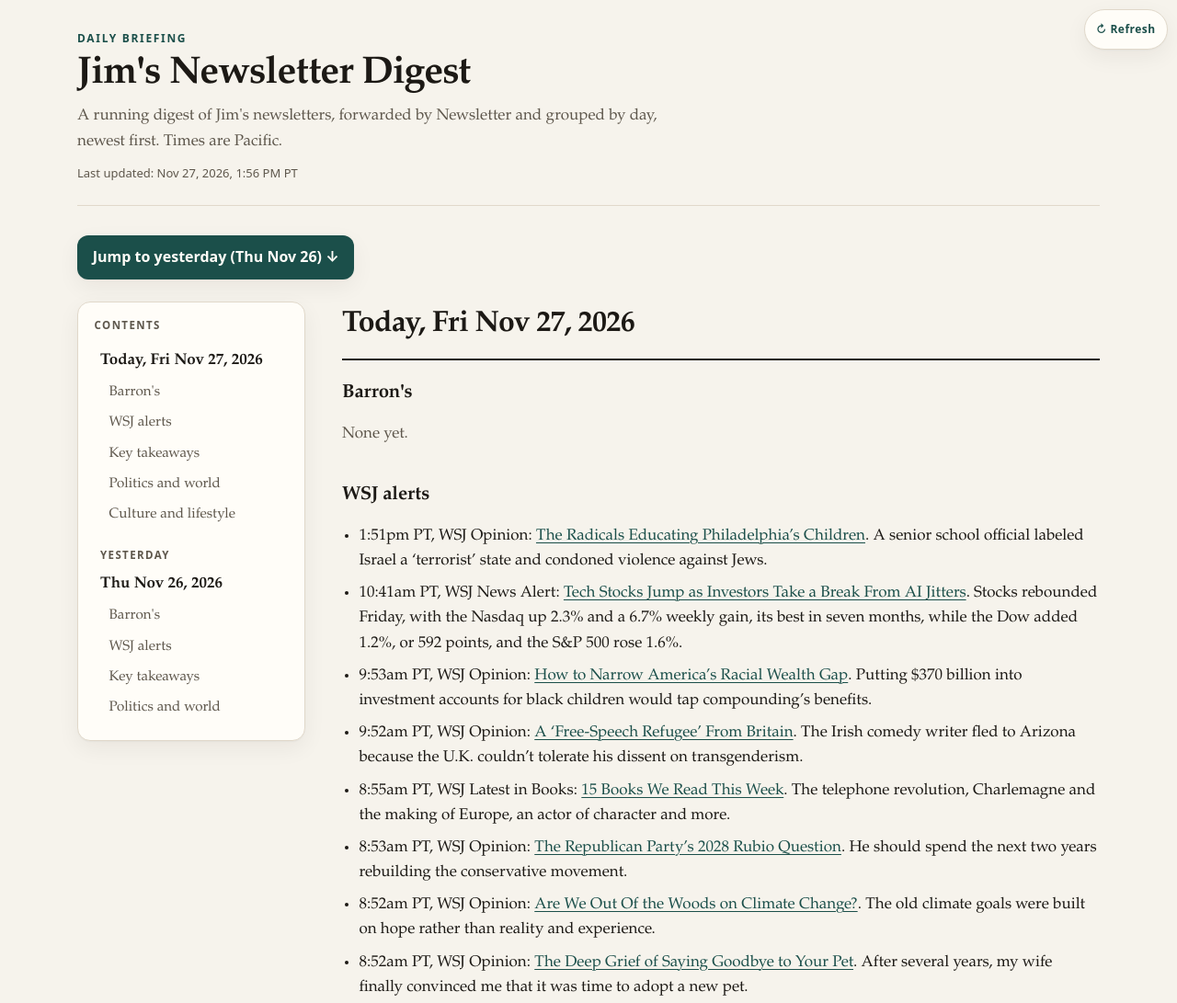
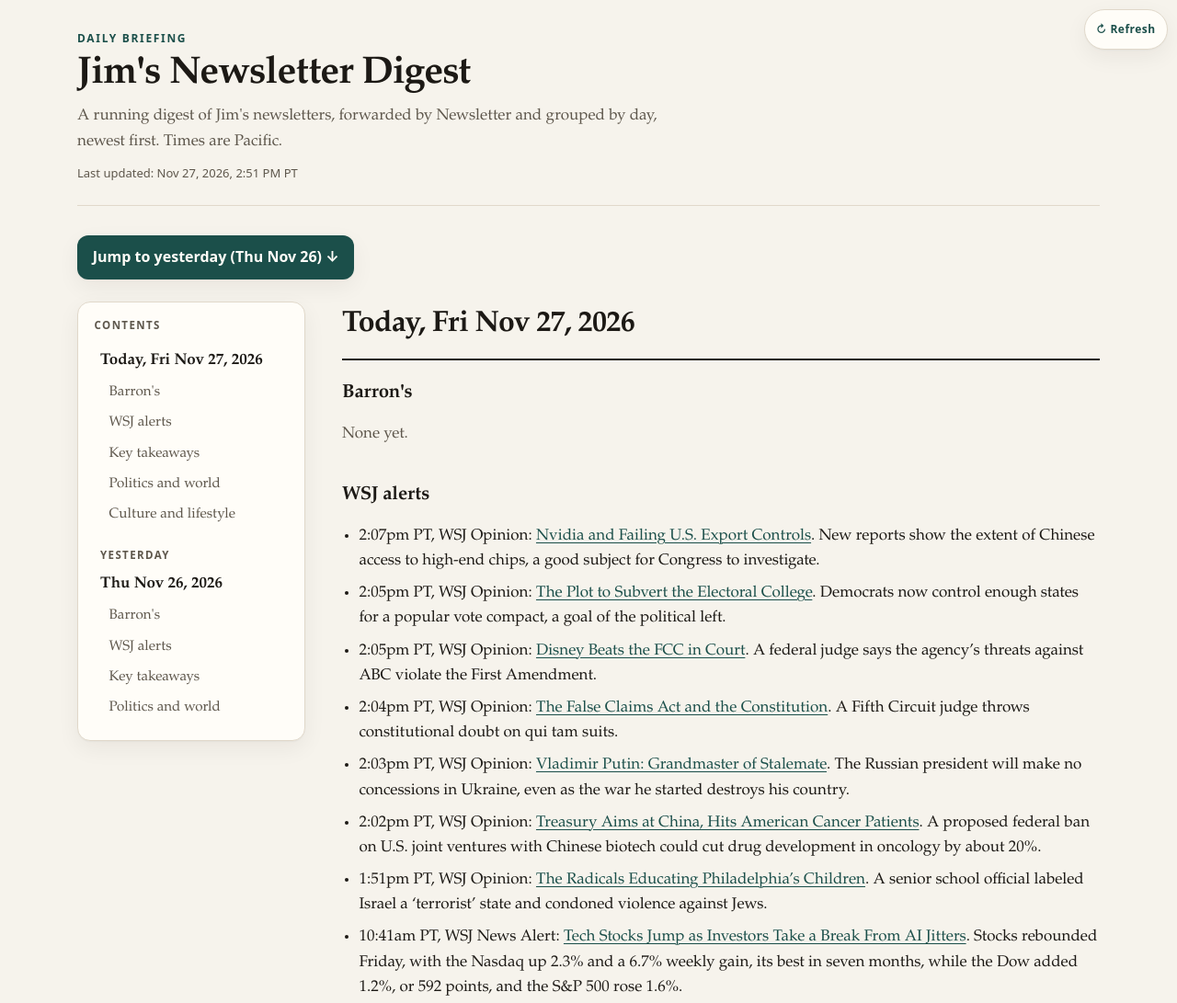
Before and after one commit to jmxiiu/newsletter-digest, a plain HTML site: page index.html in a window 1280 px wide. Shown: the top 1091 px of the page at 92% size. Drawn offline with Linux system fonts and the light colour scheme.

Commit message:
Add Fri Nov 27 WSJ Opinion alerts: Nvidia, Electoral College, Disney, False Claims, Putin, Treasury

```diff
--- a/index.html
+++ b/index.html
@@ -381,7 +381,7 @@
       <p class="kicker">Daily briefing</p>
       <h1>Jim's Newsletter Digest</h1>
       <p class="summary">A running digest of Jim's newsletters, forwarded by Newsletter and grouped by day, newest first. Times are Pacific.</p>
-      <p class="updated">Last updated: Nov 27, 2026, 1:56 PM PT</p>
+      <p class="updated">Last updated: Nov 27, 2026, 2:51 PM PT</p>
     </header>
 
     <p class="jump-yesterday"><a href="#2026-11-26">Jump to yesterday (Thu Nov 26) ↓</a></p>
@@ -418,6 +418,12 @@
           <section class="topic" id="2026-11-27-alerts">
             <h3>WSJ alerts</h3>
             <ul class="facts">
+              <li>2:07pm PT, WSJ Opinion: <a href="https://www.wsj.com/opinion/nvidia-chips-u-s-export-controls-china-jensen-huang-c457c915" target="_blank" rel="noopener noreferrer">Nvidia and Failing U.S. Export Controls</a>. New reports show the extent of Chinese access to high-end chips, a good subject for Congress to investigate.</li>
+              <li>2:05pm PT, WSJ Opinion: <a href="https://www.wsj.com/opinion/the-plot-to-subvert-the-electoral-college-16540209" target="_blank" rel="noopener noreferrer">The Plot to Subvert the Electoral College</a>. Democrats now control enough states for a popular vote compact, a goal of the political left.</li>
+              <li>2:05pm PT, WSJ Opinion: <a href="https://www.wsj.com/opinion/fcc-disney-brendan-carr-lawsuit-loren-alikhan-de27f8cf" target="_blank" rel="noopener noreferrer">Disney Beats the FCC in Court</a>. A federal judge says the agency’s threats against ABC violate the First Amendment.</li>
+              <li>2:04pm PT, WSJ Opinion: <a href="https://www.wsj.com/opinion/the-false-claims-act-and-the-constitution-qui-tam-suits-50a4e089" target="_blank" rel="noopener noreferrer">The False Claims Act and the Constitution</a>. A Fifth Circuit judge throws constitutional doubt on qui tam suits.</li>
+              <li>2:03pm PT, WSJ Opinion: <a href="https://www.wsj.com/opinion/vladimir-putin-grandmaster-of-stalemate-ddd1c304" target="_blank" rel="noopener noreferrer">Vladimir Putin: Grandmaster of Stalemate</a>. The Russian president will make no concessions in Ukraine, even as the war he started destroys his country.</li>
+              <li>2:02pm PT, WSJ Opinion: <a href="https://www.wsj.com/opinion/treasury-aims-at-china-hits-american-cancer-patients-c6656739" target="_blank" rel="noopener noreferrer">Treasury Aims at China, Hits American Cancer Patients</a>. A proposed federal ban on U.S. joint ventures with Chinese biotech could cut drug development in oncology by about 20%.</li>
               <li>1:51pm PT, WSJ Opinion: <a href="https://www.wsj.com/opinion/the-radicals-educating-philadelphias-children-480d935c" target="_blank" rel="noopener noreferrer">The Radicals Educating Philadelphia’s Children</a>. A senior school official labeled Israel a ‘terrorist’ state and condoned violence against Jews.</li>
               <li>10:41am PT, WSJ News Alert: <a href="https://www.wsj.com/finance/stocks/stocks-poised-to-end-week-strong-as-investors-take-break-from-ai-jitters-ce6b2846" target="_blank" rel="noopener noreferrer">Tech Stocks Jump as Investors Take a Break From AI Jitters</a>. Stocks rebounded Friday, with the Nasdaq up 2.3% and a 6.7% weekly gain, its best in seven months, while the Dow added 1.2%, or 592 points, and the S&amp;P 500 rose 1.6%.</li>
               <li>9:53am PT, WSJ Opinion: <a href="https://www.wsj.com/opinion/how-to-narrow-americas-racial-wealth-gap-b42134c8" target="_blank" rel="noopener noreferrer">How to Narrow America’s Racial Wealth Gap</a>. Putting $370 billion into investment accounts for black children would tap compounding’s benefits.</li>
```
